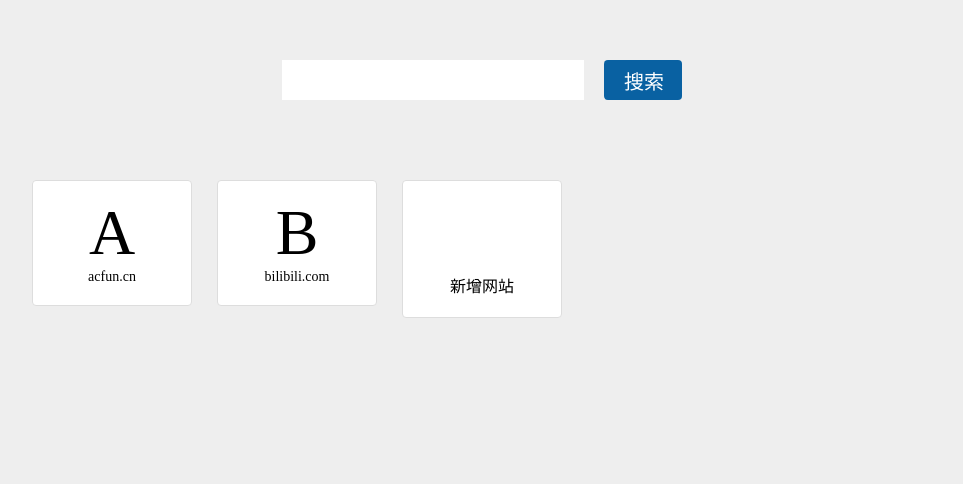
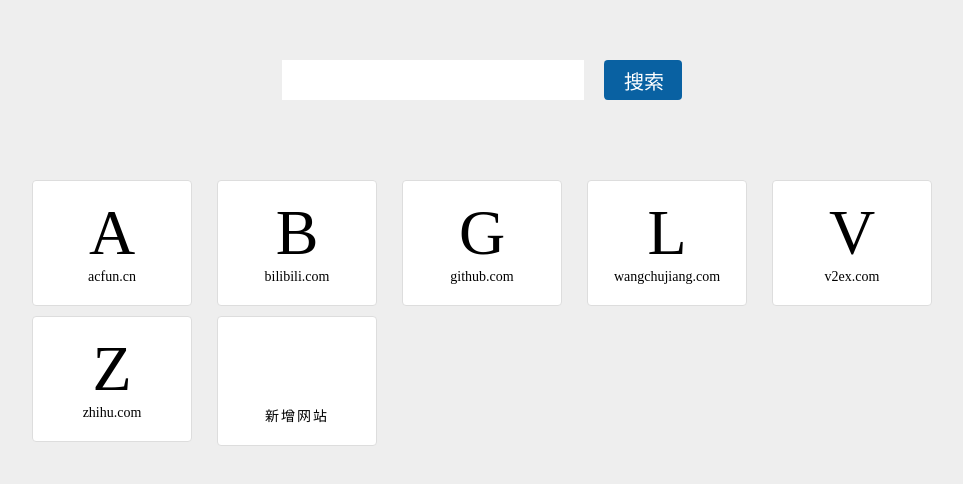
Before and after one commit to yeshiqing/website-nav, a website: page src/index.html in a window 1280 px wide. Shown: the whole page, without its empty margins (158-1121 px from the left). Drawn offline with nearby package versions, Linux system fonts and the light colour scheme.

Commit message:
increase default sites

```diff
--- a/package.json
+++ b/package.json
@@ -3,6 +3,7 @@
   "version": "1.0.0",
   "description": "the navigation of commonly used website",
   "scripts": {
+    "dev": "parcel src/index.html",
     "build": "rm -rf dist && parcel build src/index.html --no-optimize --public-url './'"
   },
   "repository": {
--- a/src/main.js
+++ b/src/main.js
@@ -1,7 +1,11 @@
 let dataWebsite = localStorage.getItem("dataWebsite") || null
 let arrHashMap = JSON.parse(dataWebsite) || [
     { logo: "A", url: "https://www.acfun.cn", domain: "acfun.cn" },
-    { logo: "B", url: "https://www.bilibili.com", domain: "bilibili.com" }
+    { logo: "B", url: "https://www.bilibili.com", domain: "bilibili.com" },
+    { logo: "G", url: "https://github.com", domain: "github.com" },
+    { logo: "L", url: "https://wangchujiang.com/linux-command", domain: "linux-command" },
+    { logo: "V", url: "https://www.v2ex.com", domain: "v2ex.com" },
+    { logo: "Z", url: "https://www.zhihu.com", domain: "zhihu.com" }
 ]
 let $lastLi = $('.siteList li:last')
 
--- a/src/style.css
+++ b/src/style.css
@@ -68,8 +68,11 @@
     border: none;
     height: 40px;
     font-size: 20px;
+    cursor: pointer;
 }
-
+.searchForm > button:hover {
+    background-color: #2288d0;
+}
 .globalMain {
     margin-left: 20px;
     margin-right: 20px;
@@ -186,5 +189,7 @@
 }
 .siteList .addButton .text {
     text-align: center;
-    margin-top: 8px;
+    margin-top: 4px;
+    font-size: 14px;
+    letter-spacing: 2px;
 }
```
Also changed, not shown: README.md, dist/index.html, 8 other files.
